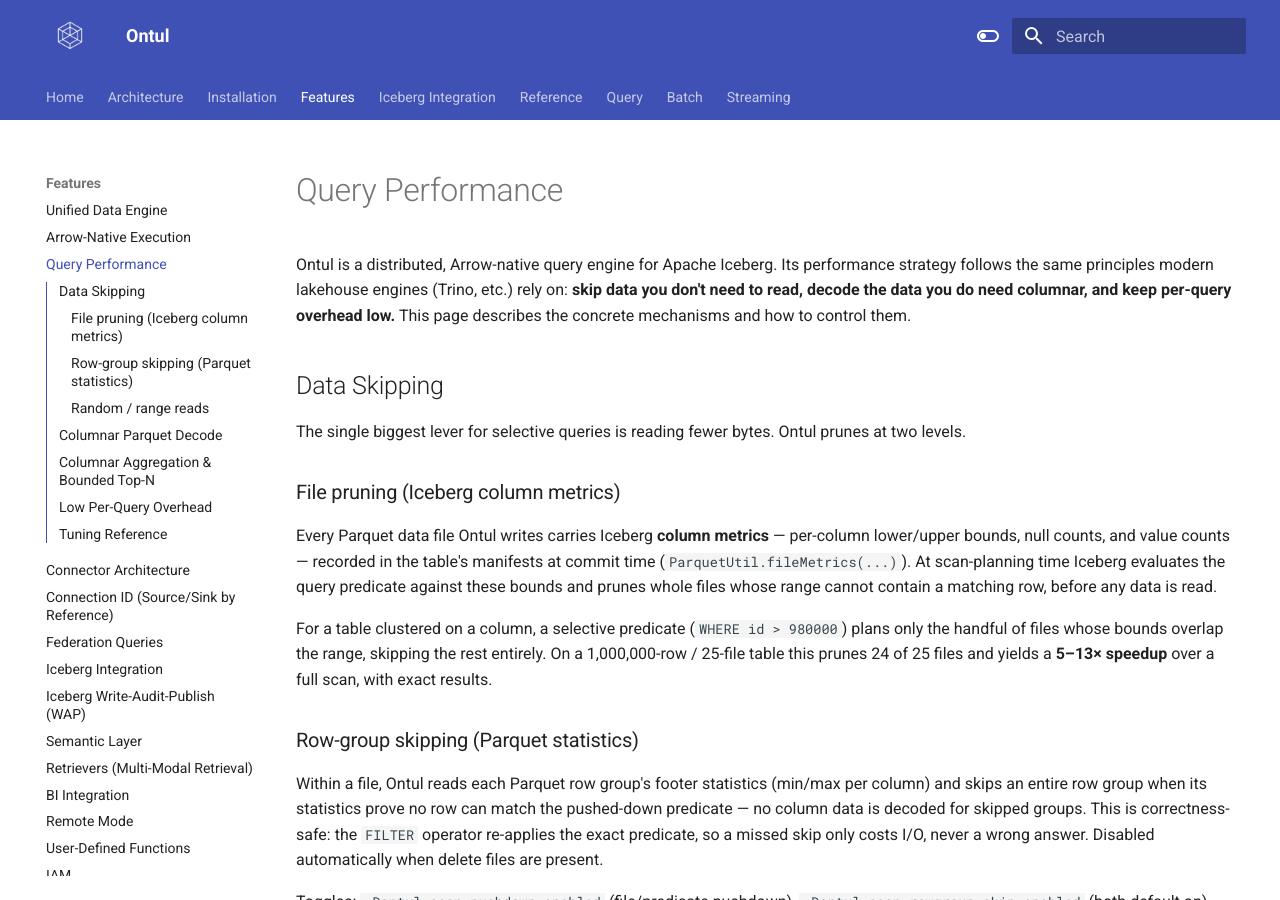
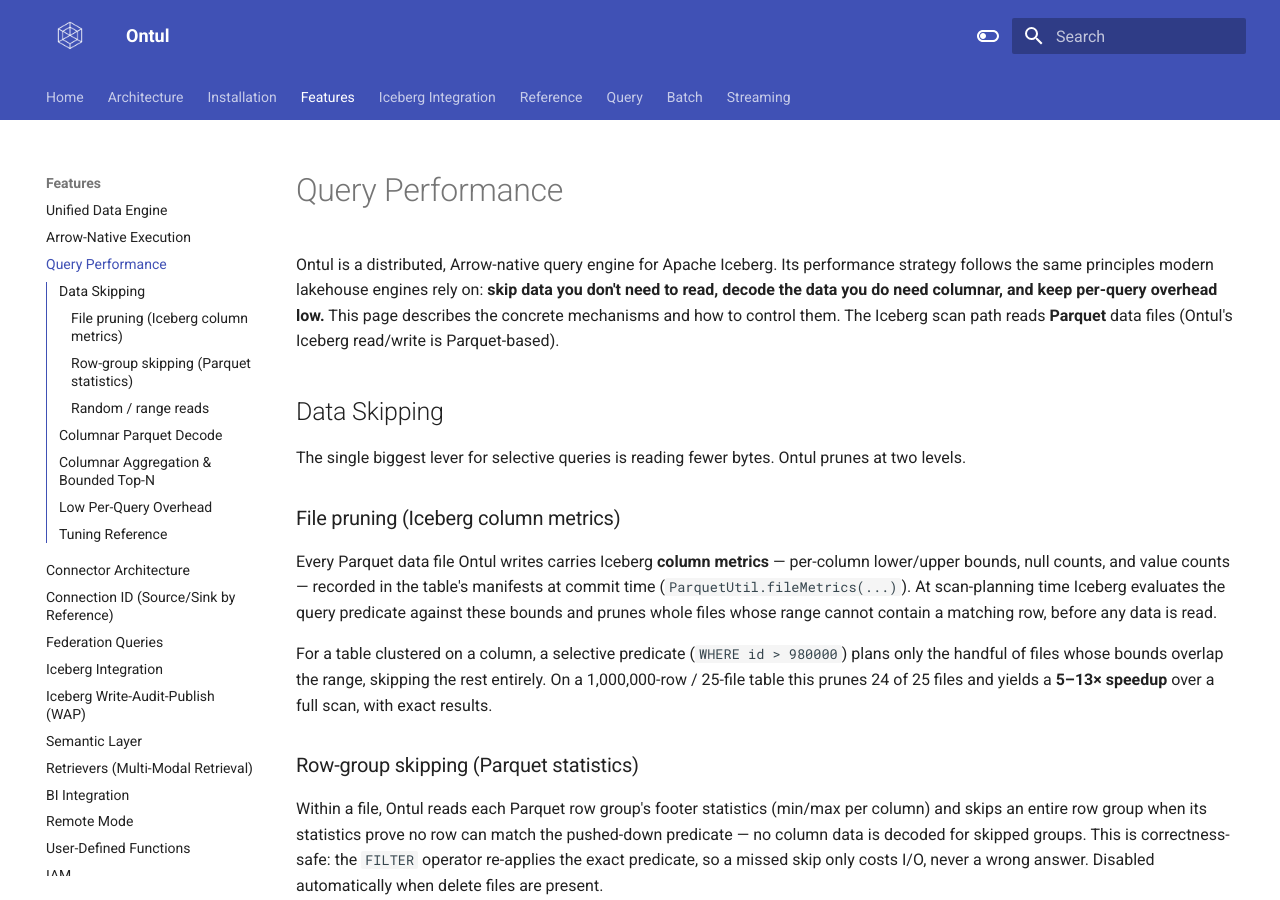
Before and after one commit to cloudcheflabs/ontul-docs, an MkDocs documentation site: the page built from docs/features/query-performance.md, in a window 1280 px wide and 900 px high. Built offline with MkDocs 1.6.1 and Material for MkDocs 9.7.7, drawn with Linux system fonts in a browser that asks for light colours; the version menu is left out.

Commit message:
docs: clarify the Iceberg scan path reads Parquet (verified against source)
Add the explicit note that Ontul's Iceberg read/write is Parquet-based (the scan path uses the Parquet
reader); ORC/Avro Iceberg data files are also read via the multi-format reader.

Co-Authored-By: Claude Opus 4.8 (1M context) <noreply@anthropic.com>

```diff
--- a/docs/features/query-performance.md
+++ b/docs/features/query-performance.md
@@ -1,9 +1,9 @@
 # Query Performance
 
 Ontul is a distributed, Arrow-native query engine for Apache Iceberg. Its performance strategy follows the
-same principles modern lakehouse engines (Trino, etc.) rely on: **skip data you don't need to read, decode
-the data you do need columnar, and keep per-query overhead low.** This page describes the concrete mechanisms
-and how to control them.
+same principles modern lakehouse engines rely on: **skip data you don't need to read, decode the data you do
+need columnar, and keep per-query overhead low.** This page describes the concrete mechanisms and how to
+control them. The Iceberg scan path reads **Parquet** data files (Ontul's Iceberg read/write is Parquet-based).
 
 ## Data Skipping
 
```
